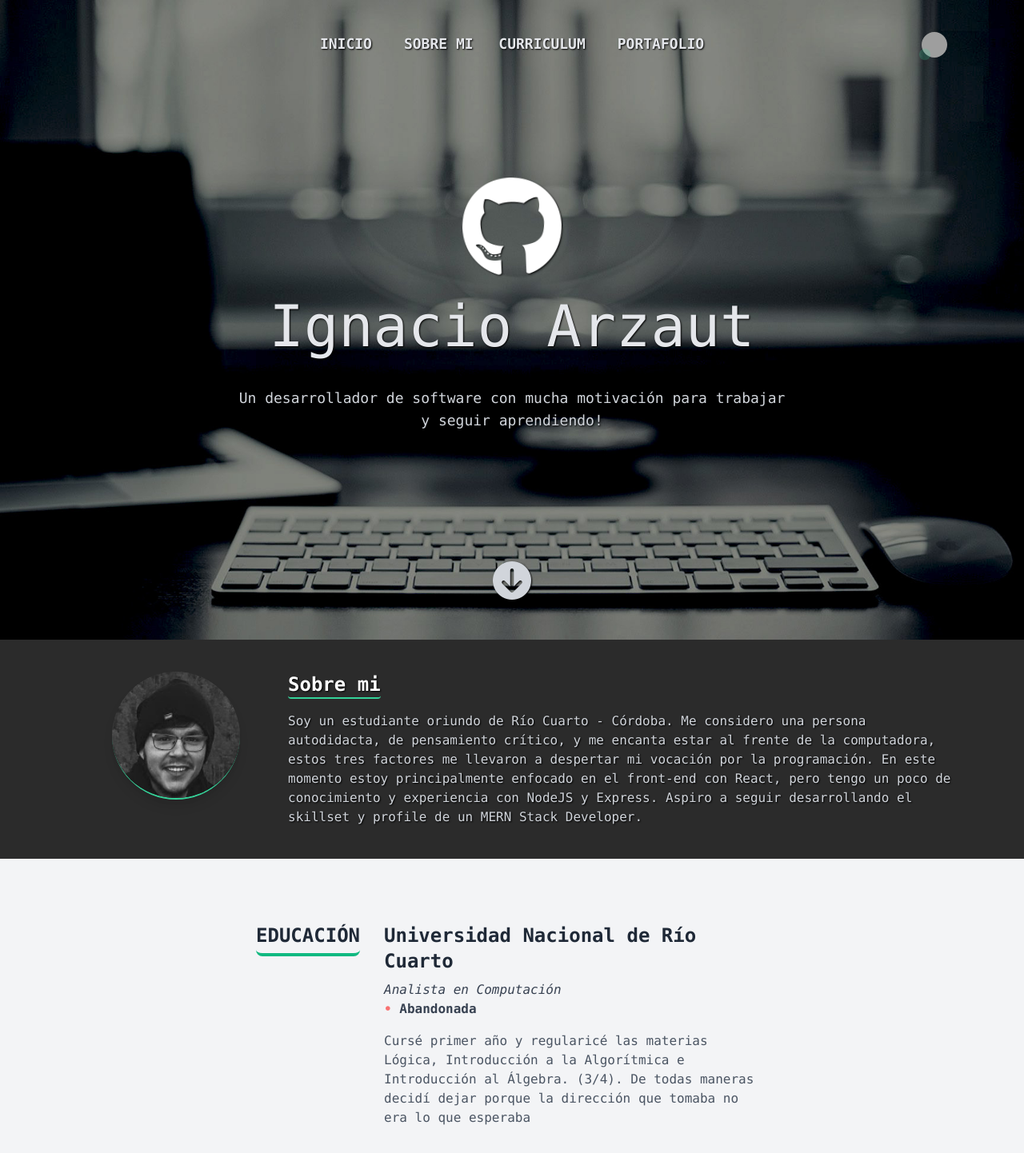
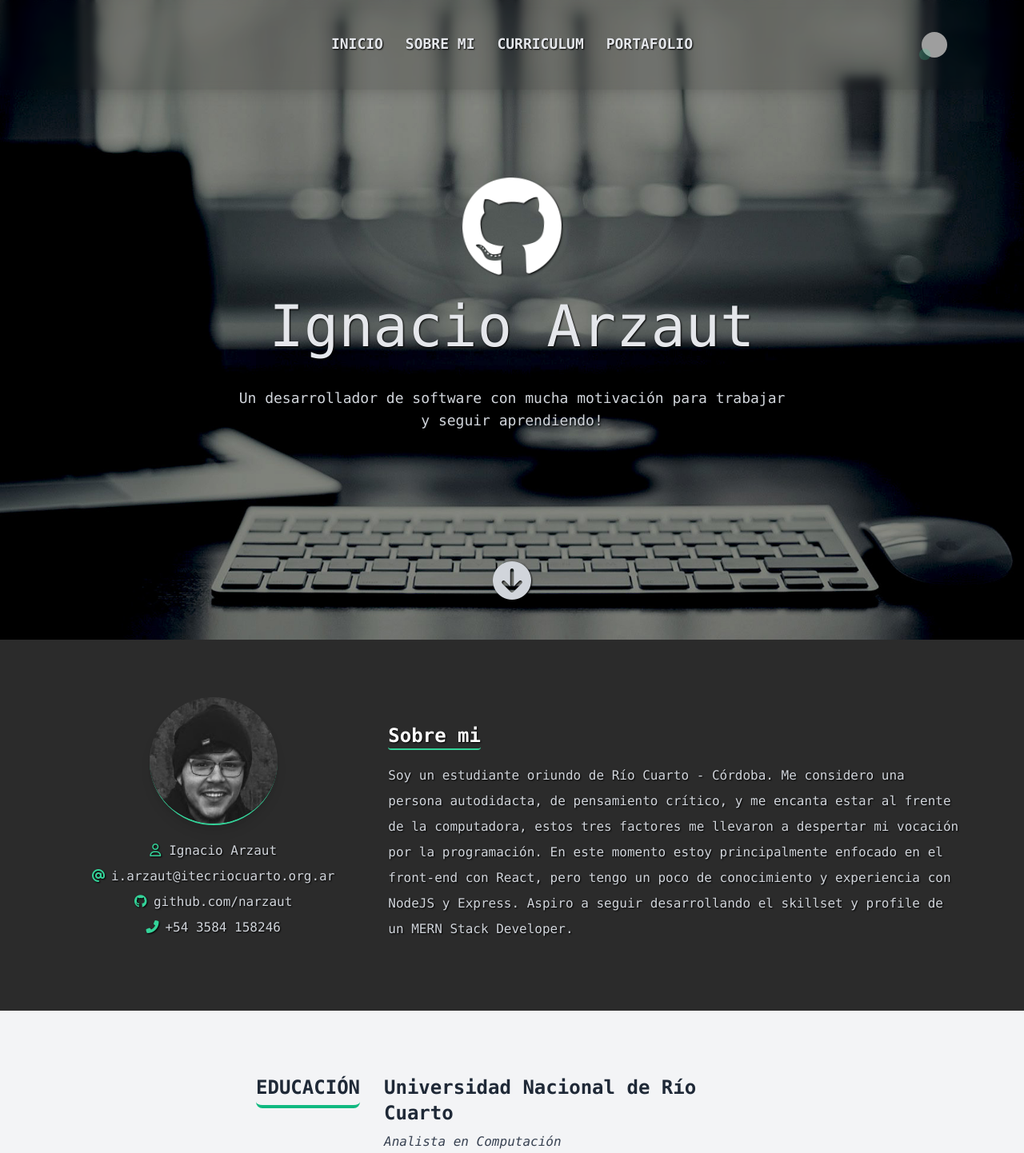
Before and after one commit to narzaut/resume, a React (Create React App) app: page /#/ in a window 1280 px wide. Shown: the top 1442 px of the page at 80% size. Built offline with nearby package versions, Linux system fonts and the light colour scheme; grey boxes are pictures that could not be loaded.

Commit message:
finished v2.0

```diff
--- a/public/css/estilos.css
+++ b/public/css/estilos.css
@@ -52,3 +52,13 @@ html, body{
 	transform: translateY(4px);
 	transition: all 0.1s ease-out;
 }
+
+.glass {
+	background-color: rgba(0, 0, 0, 0.15);
+	backdrop-filter: blur(5px);
+ }
+
+ .darker-glass{
+	background-color: rgba(0, 0, 0, 0.616);
+	backdrop-filter: blur(5px);
+ }
--- a/src/components/About.jsx
+++ b/src/components/About.jsx
@@ -1,22 +1,28 @@
 import React from 'react'
+import { Item } from './Item'
 
 export const About = ({ data }) => {
 
-
-
 	return(
-		<div id="products" class="text-shadow flex bg-gray text-white flex-row justify-center ">
+		<div id="products" class="text-shadow flex py-8 bg-gray text-white flex-row justify-center ">
       <div className=' lg:px-20 container flex flex-col items-center lg:items-start md:text-left md:items-start md:flex-row  py-10'>
-				<div className='items-center  lg:w-1/4 flex flex-col  '>
+				<div className=' items-center  lg:w-2/6 flex flex-col  '>
 					<img className='rounded-full w-40 h-40 border-b-2  border-green-400 shadow-lg' src={process.env.PUBLIC_URL + '/assets/profilepic.jpg'}/>
+					<div className='flex  text-center pb-4  flex-col items-center lg:items-start '>
+						<p className='flex flex-col pt-4 text-sm lg:text-base  text-gray-300 leading-8 lg:leading-8'>
+							{data.contactDescription.map((item, index) => {
+								return index != 1 && <Item item={ item }/>
+							})}
+						</p>
+					</div>
 				</div>
 
-				<div className='text-center lg:text-left pt-12 lg:pt-0 w-3/4  flex flex-col   justify-center md:pt-0 '>
+				<div className='lg:pl-8 text-center lg:text-left lg:pt-8 pt-8 w-4/6  flex flex-col   justify-center md:pt-0 '>
 					<div className=' flex items-center justify-center flex-col lg:items-start'>
 						<h1 className='rounded font-bold text-2xl text-center md:text-left lg:text-left border-b-2 border-green-400 max-w-max '>
 							{data.title}
 						</h1>
-						<p className='text-sm lg:text-base pt-4 text-gray-300 leading-8'>
+						<p className='text-sm lg:text-base pt-4 text-gray-300 leading-8 lg:leading-8'>
 							{data.description}
 						</p>
 					</div>
--- a/src/components/Footer.jsx
+++ b/src/components/Footer.jsx
@@ -1,18 +1,14 @@
 import React from 'react'
 import { HashLink as Link } from 'react-router-hash-link';
+import { Item } from './Item'
+export const Footer = ({ data, aboutData }) => {
 
-export const Footer = ({ data, aboutData }) => {
-	const Item = ({ item }) => {
-		return (
-			<span className=''><i className={`${item.icon} pr-6  self-center h-1 w-1 text-green-400`}></i>{ item.value }</span>
-		)
-	}
 	return(
 		<footer id="footer" className='border-t-4 border-green-500 text-shadow relative bg-gray py-4 flex flex-col items-center text-gray-300 text-sm'>
       <div className='flex  text-center pb-4  flex-col items-center lg:items-start '>
 						<p className='flex flex-col pt-4 text-sm lg:text-base  text-gray-300 leading-8'>
-							{aboutData.contactDescription.map(item => {
-								return <Item item={ item }/>
+							{aboutData.contactDescription.map((item, index) => {
+								return index != 0 && <Item item={ item }/>
 							})}
 						</p>
 					</div>
--- /dev/null
+++ b/src/components/Item.jsx
@@ -0,0 +1,5 @@
+export const Item = ({ item }) => {
+	return (
+		<span className=''><i className={`${item.icon} pr-6  self-center h-1 w-1 text-green-400`}></i>{ item.value }</span>
+	)
+}
--- a/src/components/NavBar.jsx
+++ b/src/components/NavBar.jsx
@@ -6,25 +6,21 @@ export const NavBar = ({ data }) => {
 	const [language, setLanguage] = languageState
 	const [flagUrl, setFlagUrl] = useState('https://lipis.github.io/flag-icon-css/flags/4x3/ar.svg')
 	return(
-		<nav class="relative fadeInDown py-14 w-full flex md:flex-row lg:flex-row items-center justify-around bg-transparent">
-  	  <ul className='absolute w-full text-center flex flex-col lg:flex-row font-mono  mx-10 max-w-lg justify-around' id='nav' >
-  	    <div className='flex text-center items-center justify-center gap-8 lg:gap-10'>
+		<nav class="relative glass shadow-lg fadeInDown pt-12 pb-8 lg:py-14 lg:items-center  w-full flex md:flex-row lg:flex-row  justify-around ">
+  	  <ul className='text-xs md:text-lg absolute px-4 w-full text-center flex flex-row font-mono  mx-10 max-w-lg justify-around' id='nav' >
 				<li >
-	      	<Link to='#home'> <div className='border-b-2 border-transparent hover:border-green-400 rounded font-bold text-gray-200 hover:text-green-400 transition text-base md:text-lg lg:text-lg uppercase'>{data[0]}</div></Link>
+	      	<Link to='#home'> <div className='border-b-2 border-transparent hover:border-green-400 rounded font-bold text-gray-200 hover:text-green-400 transition uppercase'>{data[0]}</div></Link>
 				</li>
-	    	<li >
-	    	  <Link to='#products'> <div href="#products" className='border-b-2 border-transparent hover:border-green-400 rounded smoothscroll font-bold text-gray-200 hover:text-green-400 transition text-base md:text-lg lg:text-lg uppercase'>{data[1]}</div></Link>
-				</li>
-				</div>
-				<div className='flex items-center justify-around pt-4 lg:pt-0 lg:gap-10 '>
-				<li>
-	    	  <Link to='#resume'> <div className='border-b-2 border-transparent hover:border-green-400 font-bold text-gray-200 rounded hover:text-green-400 transition text-base md:text-lg lg:text-lg uppercase'>{data[2]}</div></Link>
+	    	<li className=''>
+	    	  <Link to='#products'> <div href="#products" className='border-b-2 border-transparent hover:border-green-400 rounded smoothscroll font-bold text-gray-200 hover:text-green-400 transition    uppercase'>{data[1]}</div></Link>
 				</li>
 				<li>
-	    	  <Link to='#footer'> <div className='border-b-2 border-transparent hover:border-green-400 font-bold rounded text-gray-200 hover:text-green-400 transition text-base md:text-lg lg:text-lg uppercase'>{data[3]}</div></Link>
+	    	  <Link to='#resume'> <div className='border-b-2 border-transparent hover:border-green-400 font-bold text-gray-200 rounded hover:text-green-400 transition  uppercase'>{data[2]}</div></Link>
+				</li>
+				<li>
+	    	  <Link to='#footer'> <div className='border-b-2 border-transparent hover:border-green-400 font-bold rounded text-gray-200 hover:text-green-400 transition  uppercase'>{data[3]}</div></Link>
 
 				</li>
-				</div>
 
 
 	 		</ul>
@@ -33,7 +29,7 @@ export const NavBar = ({ data }) => {
 				setLanguage(!language)
 				{language == 0 ? setFlagUrl('https://lipis.github.io/flag-icon-css/flags/4x3/ar.svg') : setFlagUrl('https://lipis.github.io/flag-icon-css/flags/4x3/gb.svg')}
 				console.log(language)
-			}}className='transition fadeIn absolute top-6 lg:top-3 right-4  lg:right-0 lg:top-1/2 cursor-pointer transform  lg:-translate-y-1/2 lg:mr-24'><img className='w-6 h-6 lg:h-8 lg:w-8 rounded-full' src={flagUrl}></img>
+			}}className='transition fadeIn absolute top-3 right-5  lg:right-0 lg:top-1/2 cursor-pointer transform  lg:-translate-y-1/2 lg:mr-24'><img className='w-6 h-6 lg:h-8 lg:w-8 rounded-full' src={flagUrl}></img>
   				<span class="absolute animate-ping flex bottom-0 rounded-full w-2 h-2 lg:h-2  lgw-2 bg-green-400"></span>
 			</div>
 
--- a/src/components/Portafolio.jsx
+++ b/src/components/Portafolio.jsx
@@ -3,10 +3,10 @@ import { Project } from './Project'
 
 export const Portafolio = ({ data }) => {
 	return(
-		<div className='text-gray-800 bg-grey-100 p-10 flex flex-col items-center'>
+		<div className='text-gray-800 bg-grey-100 py-10 flex flex-col items-center'>
 			<p className='pb-2 w-min border-b-4 flextext-center border-green-500 rounded-lg font-bold text-2xl uppercase'>{data.title}</p>
 			<p className='text-gray-600 text-base md:text-xl pt-10 text-center'>{data.description}</p>
-			<div className='text-shadow container p-10 flex flex-col md:flex-row items-center justify-center'>
+			<div className='text-shadow container py-10 flex flex-col md:flex-row items-center justify-center'>
 				<Project name={data.dictionary.title} description={data.dictionary.description} img={'diccionario-react.webp'} link={data.dictionary.url} />
 				<Project name={data.weatherApp.title} description={data.weatherApp.description} img={'weather-app.webp'} link={data.weatherApp.url}/>
 				<Project name={data.escuchaActiva.title} description={data.escuchaActiva.description} img={'escuchaactiva.webp'} link={data.escuchaActiva.url} />
--- a/src/components/Project.jsx
+++ b/src/components/Project.jsx
@@ -2,11 +2,11 @@ import React from 'react'
 
 export const Project = ({ name, description, img, link}) => {
 	return(
-		<a href={link} className='hover-press-animation transition shadow-lg hover:shadow-2xl cursor-pointer mx-6 w-60 md:w-96 bg-gray text-white  max-w-xs text-center hover:text-green-400 my-8 md:my-0'>
+		<a href={link} className='hover-press-animation transition shadow-lg hover:shadow-2xl cursor-pointer mx-6  w-full bg-gray text-white  max-w-xs text-center hover:text-green-400 my-8 md:my-0'>
 
 
 			<img alt = 'asd' className='' src={process.env.PUBLIC_URL + `/assets/${img}`}/>
-			<div className='p-2 flex items-center justify-center flex-col h-24'>
+			<div className='p-2 flex items-center justify-start flex-col h-32'>
 				<p className=' font-bold text-base border-b-2 border-green-500 rounded text-center text-base'>{name}</p>
 				<p className='pt-2 text-sm'>{description}</p>
 			</div>
--- a/src/lang/english.json
+++ b/src/lang/english.json
@@ -19,16 +19,20 @@
 				"icon":"far fa-user"
 			},
 			{
-				"value":"Río Cuarto, Córdoba",
+				"value":"Río Cuarto, Córdoba, Argentina",
 				"icon":"fas fa-map-pin"
-			},
-			{
-				"value":"+54 3584 158246",
-				"icon":"fas fa-mobile-alt"
 			},
 			{
 				"value":"i.arzaut@itecriocuarto.org.ar",
 				"icon":"fas fa-at"
+			},
+			{
+				"value":"github.com/narzaut",
+				"icon": "fab fa-github"
+			},
+			{
+				"value":"+54 3584 158246",
+				"icon":"fas fa-phone-alt"
 			}
 		]
 	},
--- a/src/lang/spanish.json
+++ b/src/lang/spanish.json
@@ -19,17 +19,22 @@
 				"icon":"far fa-user"
 			},
 			{
-				"value":"Río Cuarto, Córdoba",
+				"value":"Río Cuarto, Córdoba, Argentina",
 				"icon":"fas fa-map-pin"
-			},
-			{
-				"value":"+54 3584 158246",
-				"icon":"fas fa-mobile-alt"
 			},
 			{
 				"value":"i.arzaut@itecriocuarto.org.ar",
 				"icon":"fas fa-at"
+			},
+			{
+				"value":"github.com/narzaut",
+				"icon": "fab fa-github"
+			},
+			{
+				"value":"+54 3584 158246",
+				"icon":"fas fa-phone-alt"
 			}
+
 		]
 	},
 	"resume":{
@@ -77,7 +82,7 @@
 		},
 		"escuchaActiva":{
 			"title":"Plataforma EscuchActiva",
-			"description":"Trabajé en equipo como developer front-end en el desarrollo de una plataforma para webinar.",
+			"description":"Desarrollo front-end de una plataforma para webinar de bateria.",
 			"url":"https://github.com/narzaut"
 		},
 		"expenseTracker":{
```
